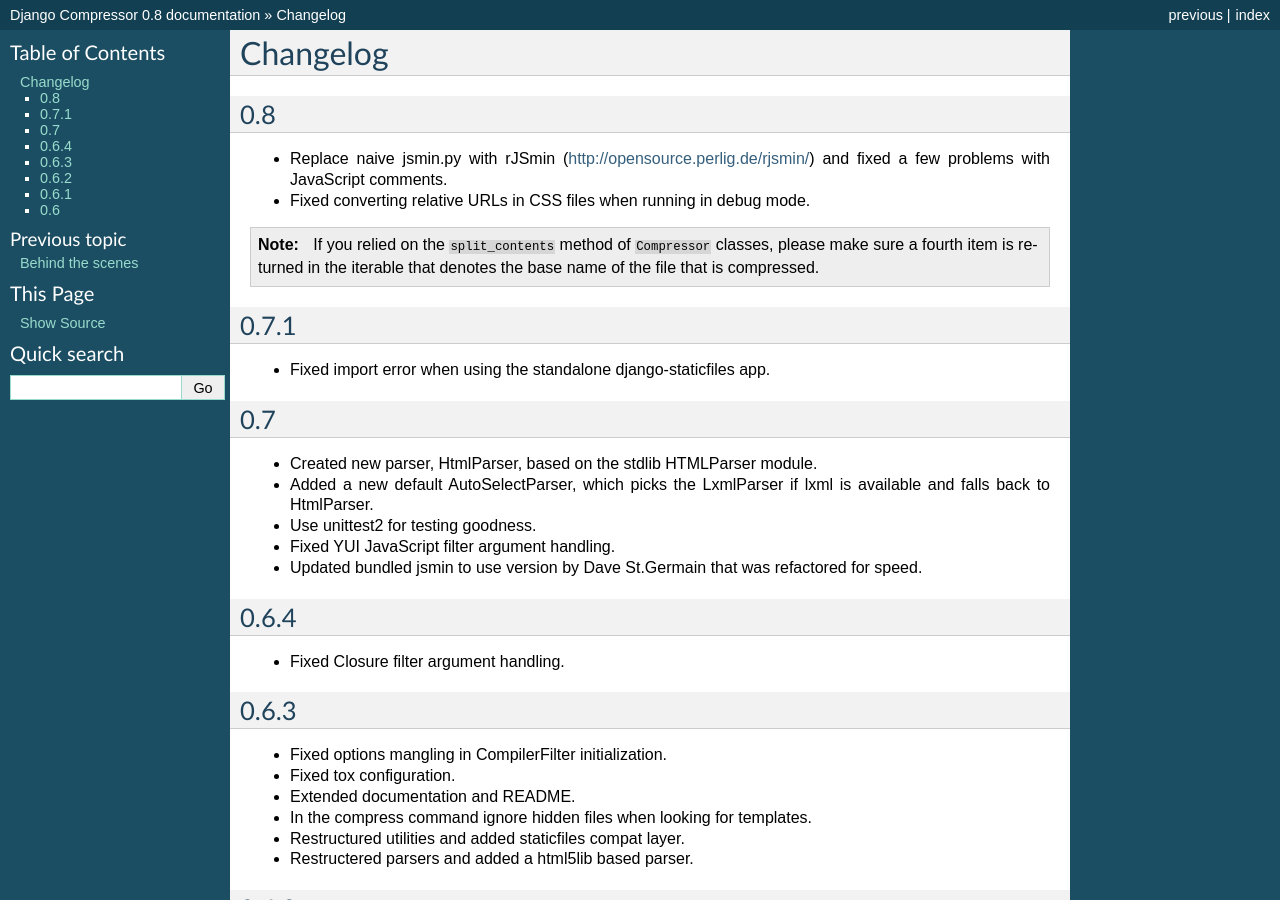
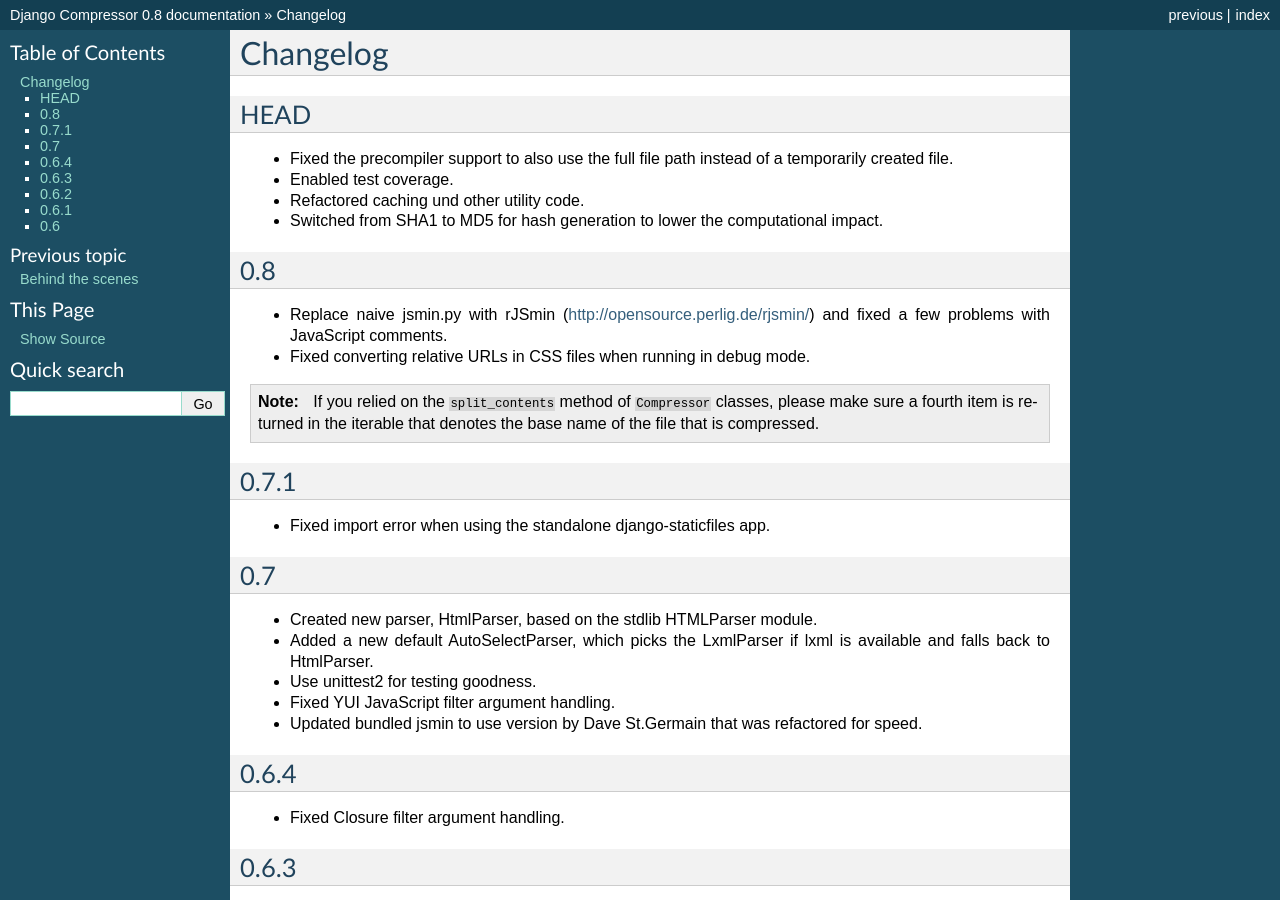
Before and after one commit to django-compressor/django-compressor, a Sphinx documentation site: the page built from docs/changelog.txt, in a window 1280 px wide and 900 px high. Built offline with Sphinx 7.4.7, drawn with Linux system fonts in a browser that asks for light colours.

Commit message:
Updated changelog.

```diff
--- a/docs/changelog.txt
+++ b/docs/changelog.txt
@@ -1,5 +1,17 @@
 Changelog
 =========
+
+HEAD
+----
+
+- Fixed the precompiler support to also use the full file path instead of a
+  temporarily created file.
+
+- Enabled test coverage.
+
+- Refactored caching und other utility code.
+
+- Switched from SHA1 to MD5 for hash generation to lower the computational impact.
 
 0.8
 ---
```
